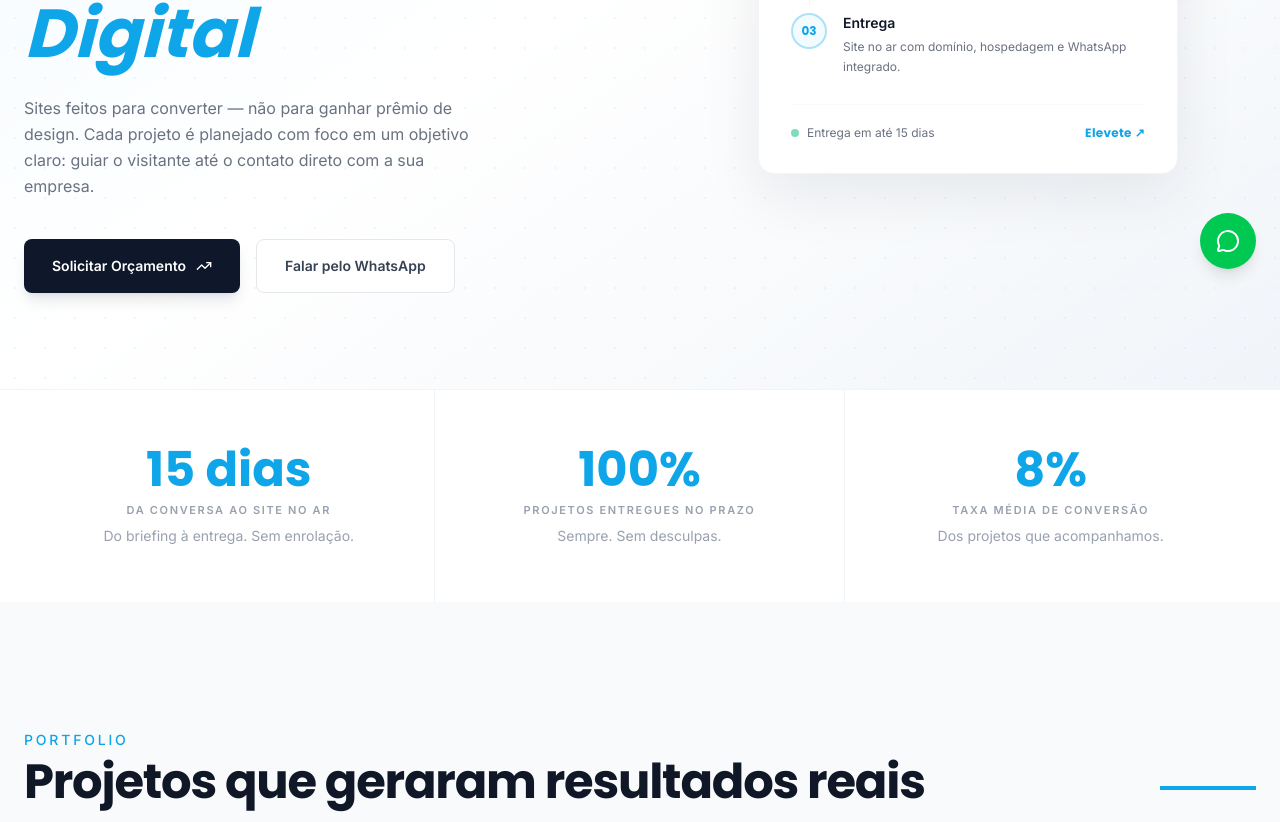
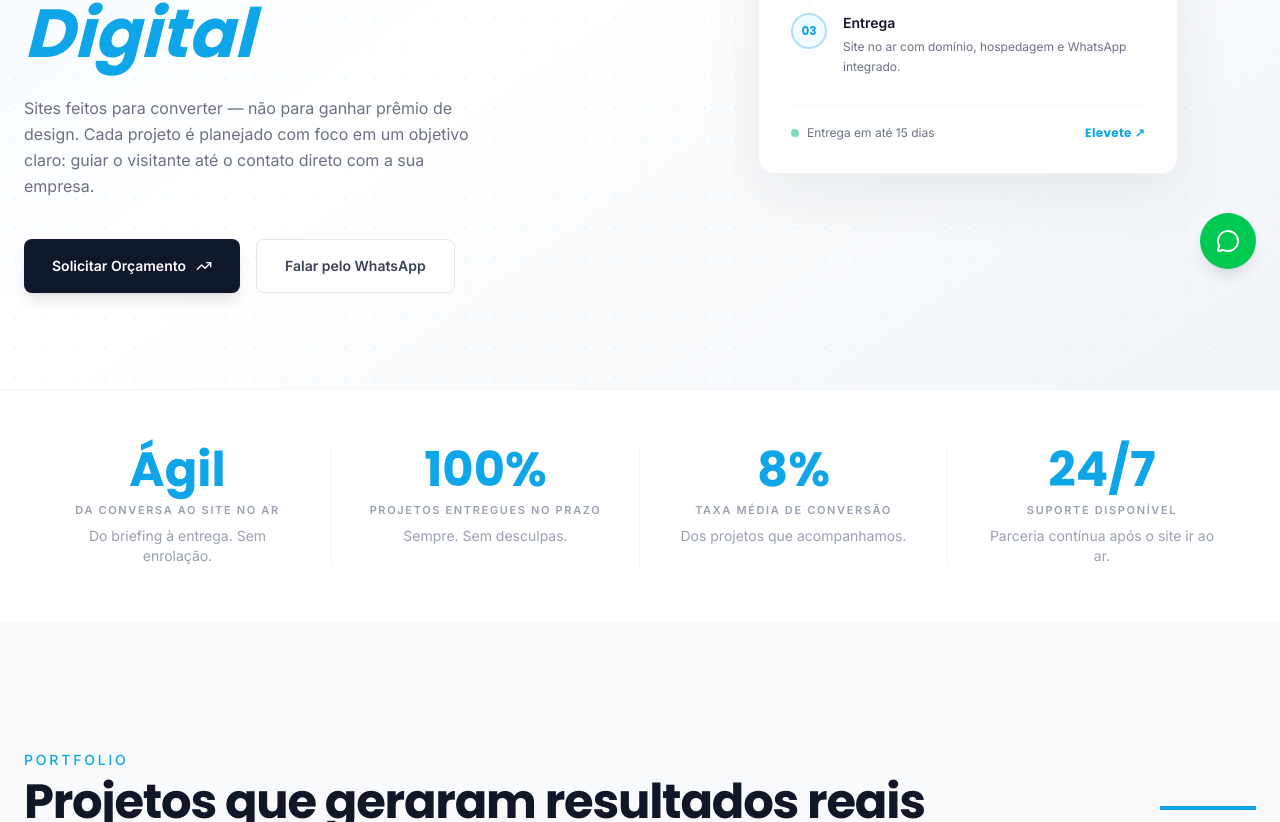
Before and after one commit to Hunter1805/site-portifolio, a React (Vite) app: page / in a window 1280 px wide. Shown: the part 507-1329 px from the top of the page. Built offline with nearby package versions, Linux system fonts and the light colour scheme.

Commit message:
design: altera 15 dias para Agil e adiciona suporte 24/7 na barra de status em 4 colunas

```diff
--- a/src/components/Hero.tsx
+++ b/src/components/Hero.tsx
@@ -3,7 +3,7 @@ import { TrendingUp, Zap } from 'lucide-react';
 
 const STATS = [
   {
-    value: '15 dias',
+    value: 'Ágil',
     label: 'Da conversa ao site no ar',
     desc: 'Do briefing à entrega. Sem enrolação.',
   },
@@ -16,6 +16,11 @@ const STATS = [
     value: '8%',
     label: 'Taxa média de conversão',
     desc: 'Dos projetos que acompanhamos.',
+  },
+  {
+    value: '24/7',
+    label: 'Suporte Disponível',
+    desc: 'Parceria contínua após o site ir ao ar.',
   },
 ];
 
@@ -183,14 +188,14 @@ export default function Hero() {
       {/* ── STATS STRIP ── */}
       <section className="bg-white border-t border-gray-100">
         <div className="max-w-7xl mx-auto px-6">
-          <div className="grid grid-cols-1 md:grid-cols-3 divide-y md:divide-y-0 md:divide-x divide-gray-100">
+          <div className="grid grid-cols-2 lg:grid-cols-4 gap-y-10 lg:gap-y-0 lg:divide-x lg:divide-gray-100 py-10 lg:py-14">
             {STATS.map(({ value, label, desc }) => (
-              <div key={label} className="flex flex-col items-center text-center px-8 py-14">
-                <p className="font-display text-5xl font-bold text-brand-sky mb-2">{value}</p>
+              <div key={label} className="flex flex-col items-center text-center px-4 lg:px-8">
+                <p className="font-display text-4xl lg:text-5xl font-bold text-brand-sky mb-2">{value}</p>
                 <p className="font-sans text-[11px] font-bold uppercase tracking-[0.15em] text-gray-400 mb-2">
                   {label}
                 </p>
-                <p className="font-sans text-sm text-gray-400">{desc}</p>
+                <p className="font-sans text-xs lg:text-sm text-gray-400 max-w-[200px] lg:max-w-none">{desc}</p>
               </div>
             ))}
           </div>
```
